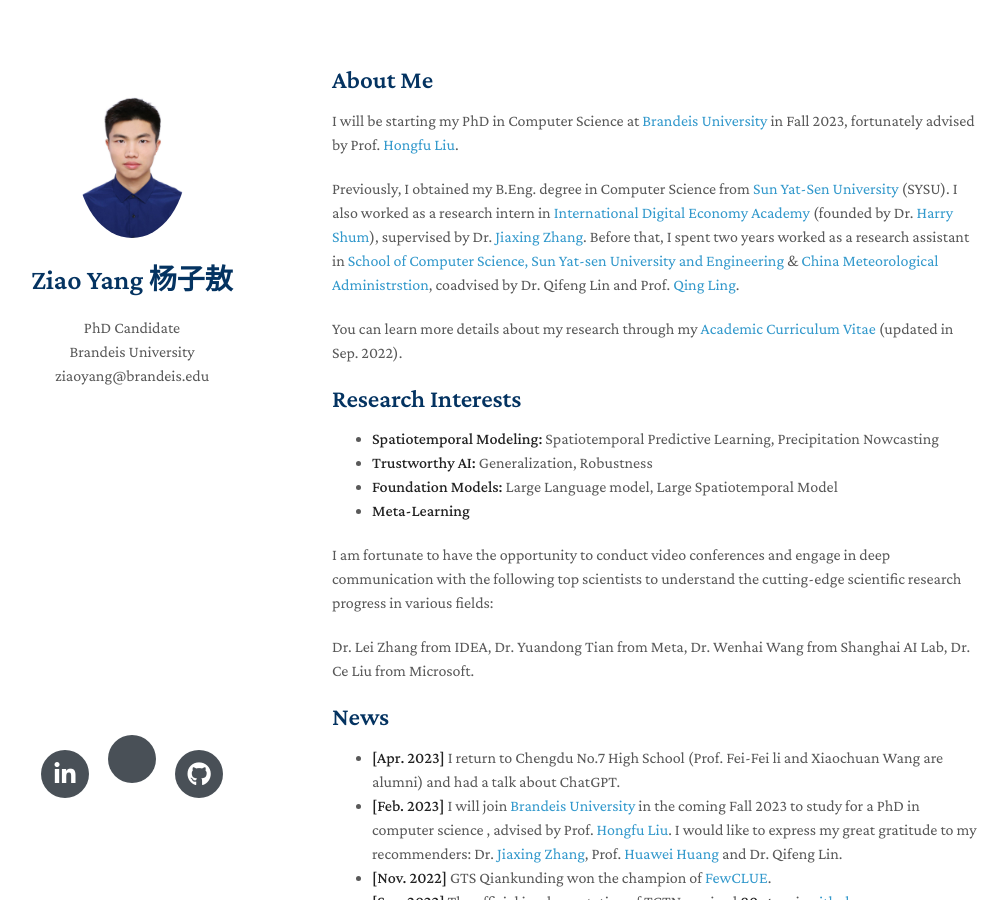
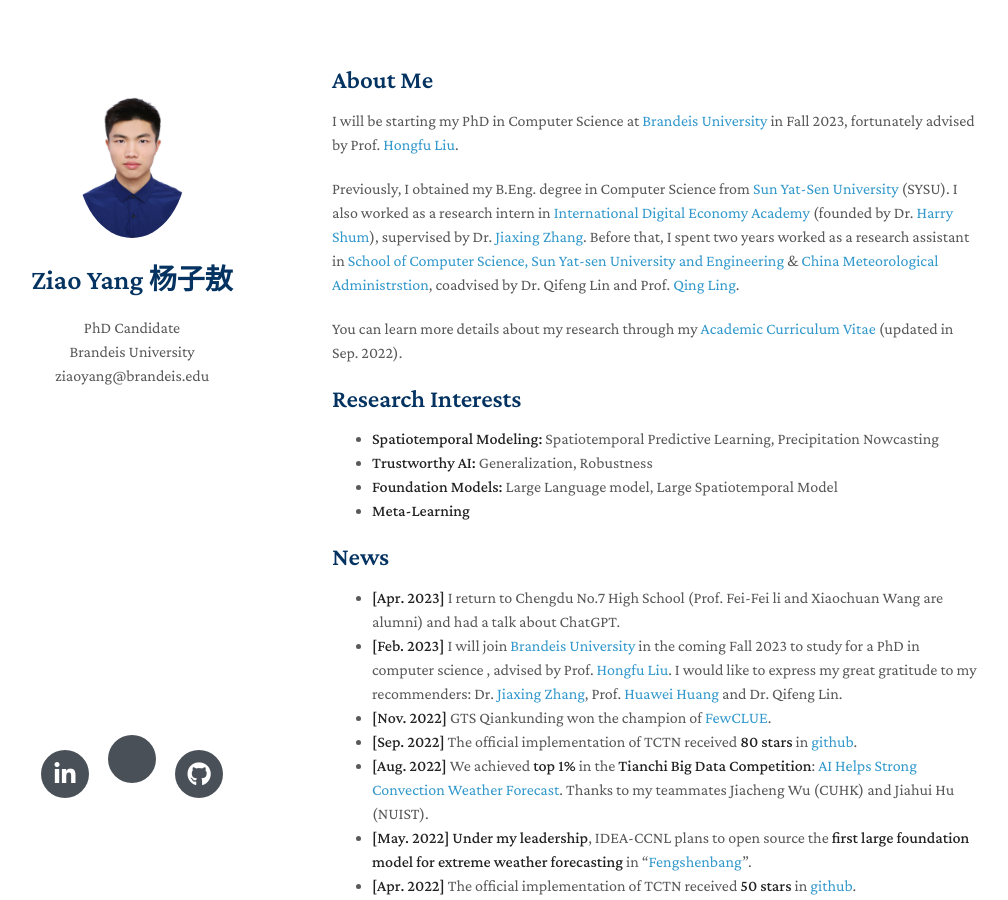
Before and after one commit to yangziao56/homepage, a Jekyll site: the page built from index.md, in a window 1280 px wide and 900 px high. Shown: the whole window, without its empty margins (138-1146 px from the left). Built offline with Jekyll 4.4.1, drawn with Linux system fonts in a browser that asks for light colours; nearby versions of some CDN libraries; a style sheet for code colours, icons or effects is not loaded; our own code applies the rules of GitHub Pages for plain Markdown files.

Commit message:
Update index.md
Signed-off-by: Ziao Yang <70676524+yangziao56@users.noreply.github.com>

```diff
--- a/index.md
+++ b/index.md
@@ -17,9 +17,6 @@
 - **Foundation Models:** Large Language model, Large Spatiotemporal Model
 - **Meta-Learning**
 
-I am fortunate to have the opportunity to conduct video conferences and engage in deep communication with the following top scientists to understand the cutting-edge scientific research progress in various fields:
-
-Dr. Lei Zhang from IDEA, Dr. Yuandong Tian from Meta, Dr. Wenhai Wang from Shanghai AI Lab, Dr. Ce Liu from Microsoft.
 
 ## News
 - **[Apr. 2023]** I return to Chengdu No.7 High School (Prof. Fei-Fei li and Xiaochuan Wang are alumni) and had a talk about ChatGPT.
```
